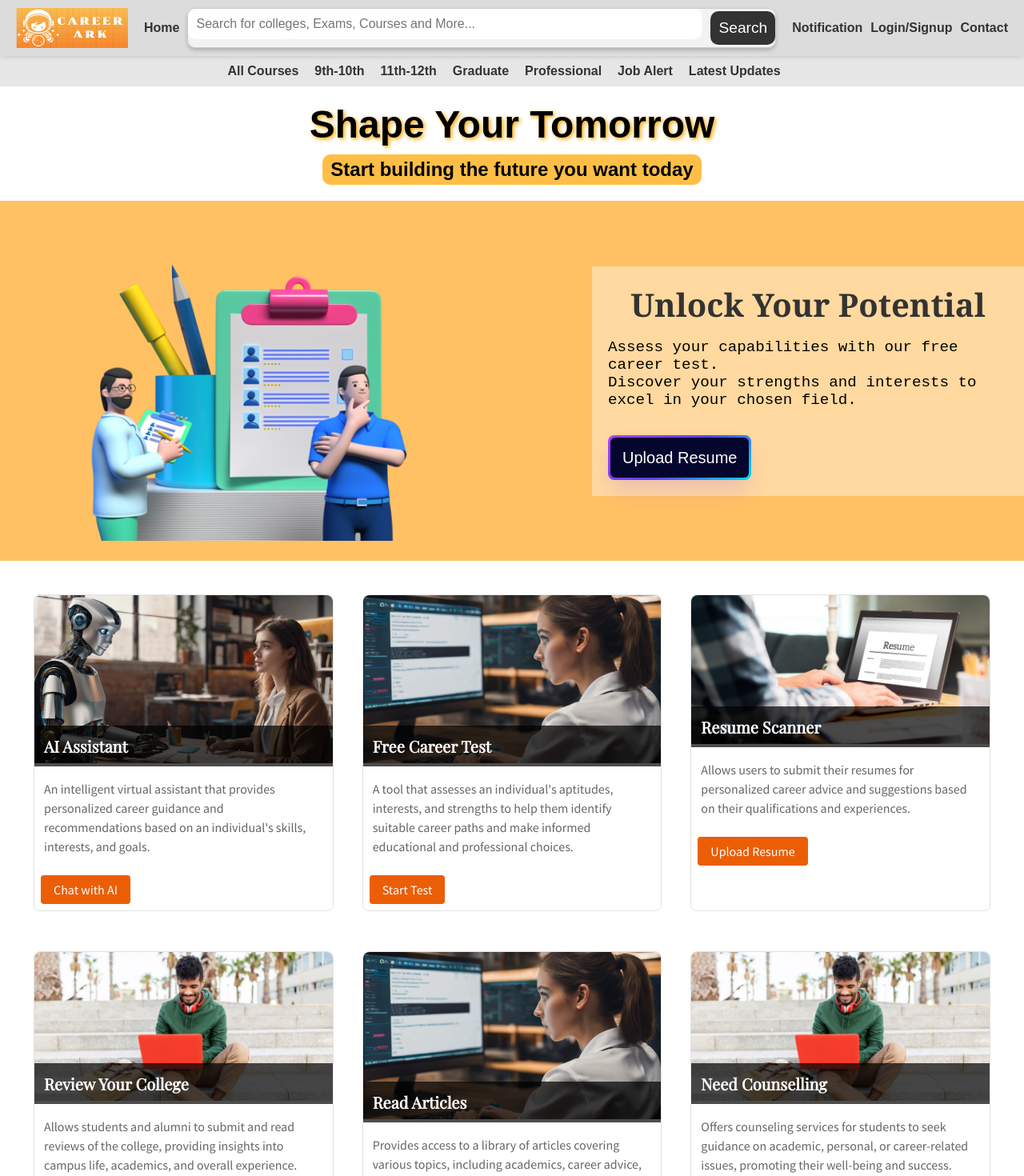
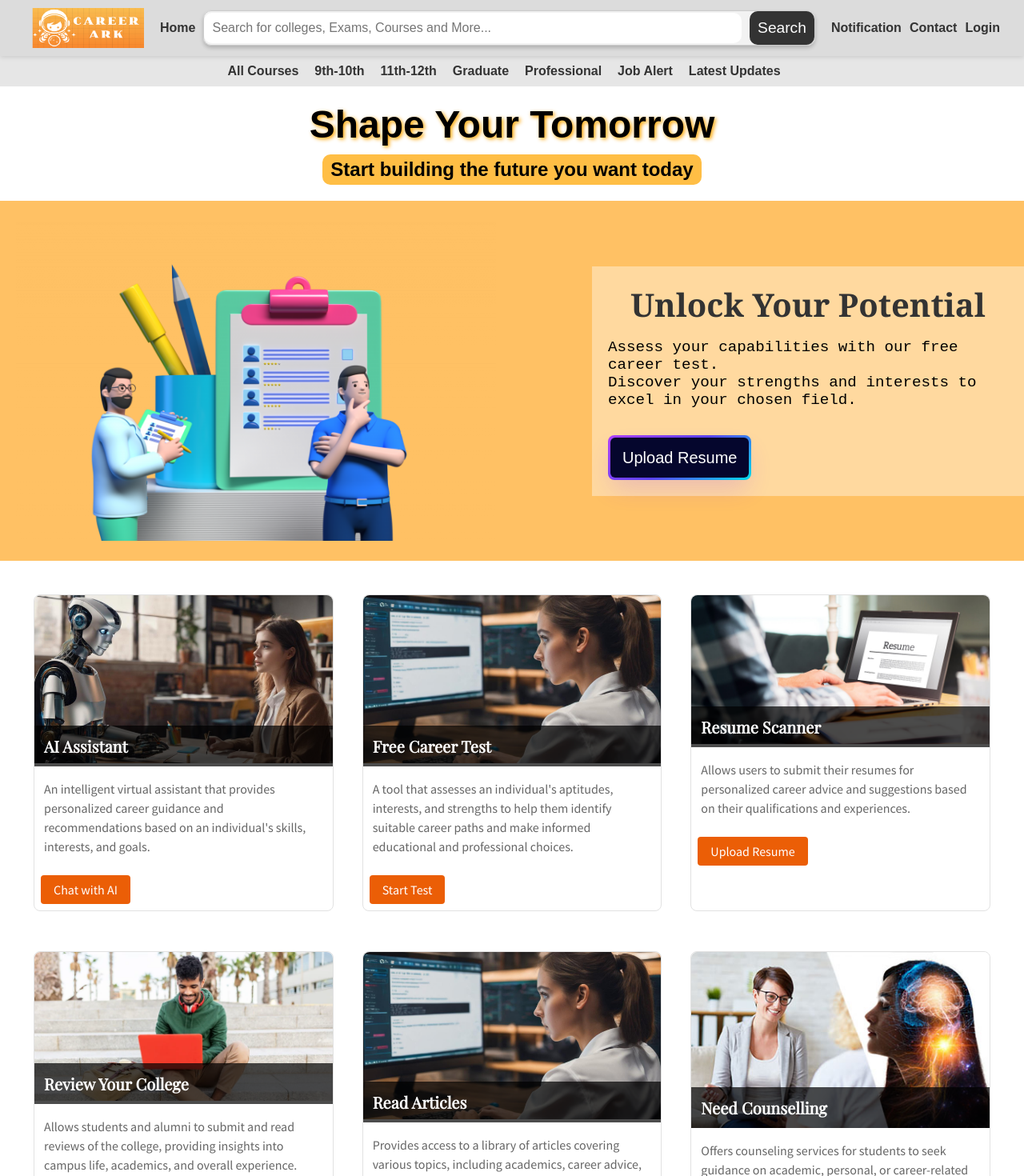
Before and after one commit to NancyAanchal/CareerArk, a React (Create React App) app: page / in a window 1280 px wide. Shown: the top 1470 px of the page at 80% size. Built offline with nearby package versions, Linux system fonts and the light colour scheme; what @botpress/webchat-generator would draw is missing.

Commit message:
Add files via upload

```diff
--- a/src/pages/Home.jsx
+++ b/src/pages/Home.jsx
@@ -17,6 +17,7 @@ import interviewPrep from "../assets/images/Interview.jpg";
 import activeCompanies from "../assets/images/ActiveCompanies.jpg";
 import internships from "../assets/images/Internships.jpg";
 import logo1 from "../assets/images/newlogo-nobg.png";
+import counsellor from "../assets/images/Counsellor.jpg"
 
 const Home = () => {
   useEffect(() => {
@@ -69,11 +70,11 @@ const Home = () => {
         <div className="notification">
           <a href="/comingsoon">Notification</a>
         </div>
-        <div className="login-signup">
-          <a href="/login">Login/Signup</a>
-        </div>
         <div className="contact-button">
           <a href="/comingsoon">Contact</a>
+        </div>
+        <div className="login-signup">
+          <a href="/login">Login</a>
         </div>
       </header>
 
@@ -252,7 +253,7 @@ const Home = () => {
             </li>
             <li>
               <figure>
-                <img src={reviewCollege} alt="A counsellor" />
+                <img src={counsellor} alt="A counsellor" />
                 <figcaption>
                   <h3>Need Counselling</h3>
                 </figcaption>
--- a/src/styles/styles.css
+++ b/src/styles/styles.css
@@ -41,7 +41,7 @@ body{
 .top-header {
     background-color: rgb(220, 220, 220);
     box-shadow: 0px 2px 5px rgba(0, 0, 0, 0.1);
-    padding: 10px 20px;
+    padding: 10px 30px;
     display: flex;
     justify-content: space-between;
     align-items: center;
@@ -50,7 +50,7 @@ body{
     z-index: 999;
 }
 .logo{
-    margin-right: 10px;
+    margin: 0px 10px;
 }
 .top-header div {
     list-style: none;
@@ -171,6 +171,7 @@ body{
 
   .search-container input[type="text"] {
 	flex: 1;
+    margin: 0px;
 	padding: 10px;
 	font-size: 1rem;
 	border: none;
@@ -356,12 +357,11 @@ footer a:hover {
     color: #ccc;
 }
 
-.col .social_icons .social_icon {
+.col .social_icons i {
     width: 30px;
     height: 30px;
     border-radius: 50%;
     text-align: center;
-    line-height: 40px;
     font-size: 20px;
     color: #fff;
     background: #f66335;
```
